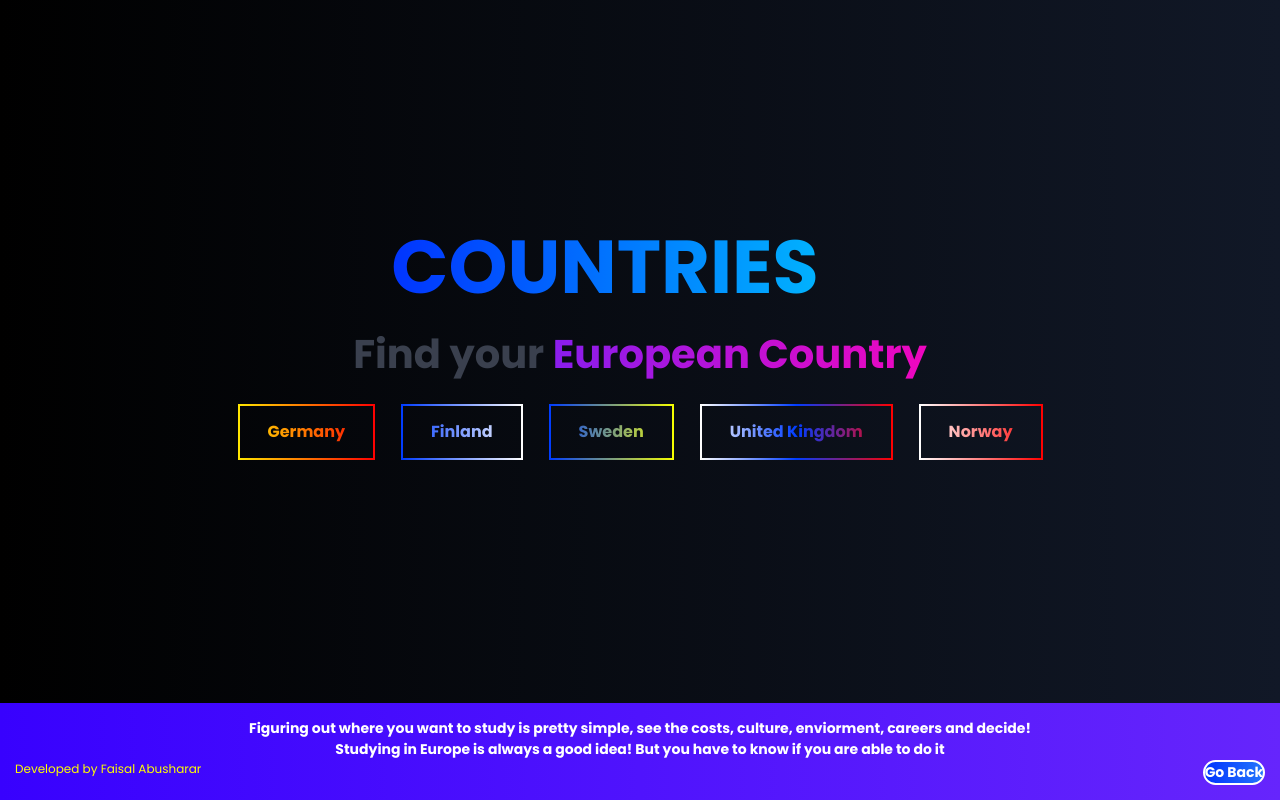
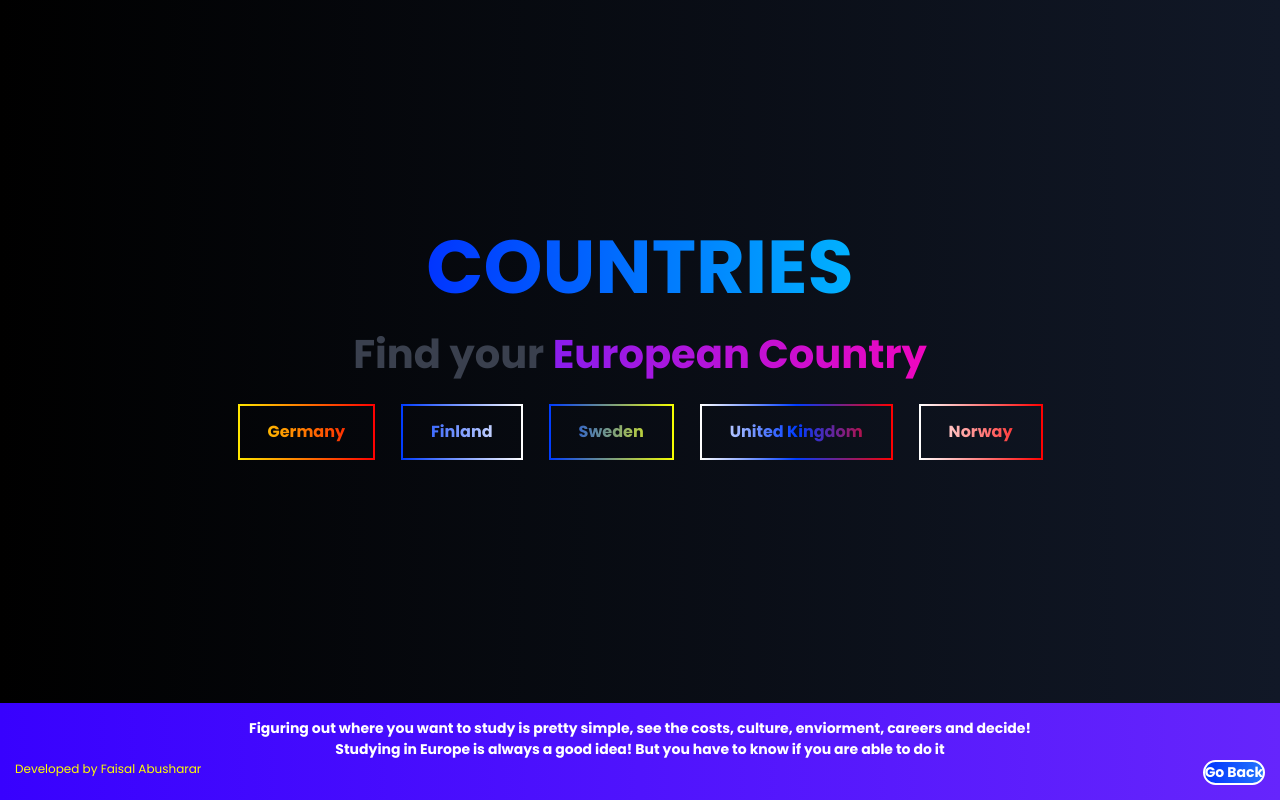
Before and after one commit to FaisalAbusharar/europe-university-info, a Next.js app: page /countries in a window 1280 px wide. Built offline with nearby package versions, Linux system fonts and the light colour scheme.

Commit message:
properly centered Countries title

```diff
--- a/src/app/countries/page.tsx
+++ b/src/app/countries/page.tsx
@@ -12,7 +12,7 @@ const Countries = () => {
   return (
     <main className={`${poppins.className} flex flex-col min-h-screen`}>
       <div className="flex-grow flex flex-col items-center justify-center bg-gradient-to-r from-black to-gray-900">
-        <h1 id="Title">COUNTRIES</h1>
+        <h1 id="titlePageCountry">COUNTRIES</h1>
         <h2 id="Subtitle">Find your <p id="gradientSub">European Country</p></h2>
           <div id="countryContainer" className="flex space-x-4 mb-8">
             <Link href="/countries/germany">
--- a/src/app/styles/countrypage.css
+++ b/src/app/styles/countrypage.css
@@ -10,6 +10,18 @@
 }
 
 /* Titles */
+#titlePageCountry {
+  font-size: 75px;
+  color: rgb(0, 85, 255);
+  text-align: center;
+  margin-top: 0px;
+  background: linear-gradient(to right,#0134fe, #01b2fe);
+  -webkit-background-clip: text;
+  background-clip: text;
+  -webkit-text-fill-color: transparent;
+  font-weight: 900;
+}
+
 #titleCountry {
   font-size: 65px;
   text-align: center;
```
